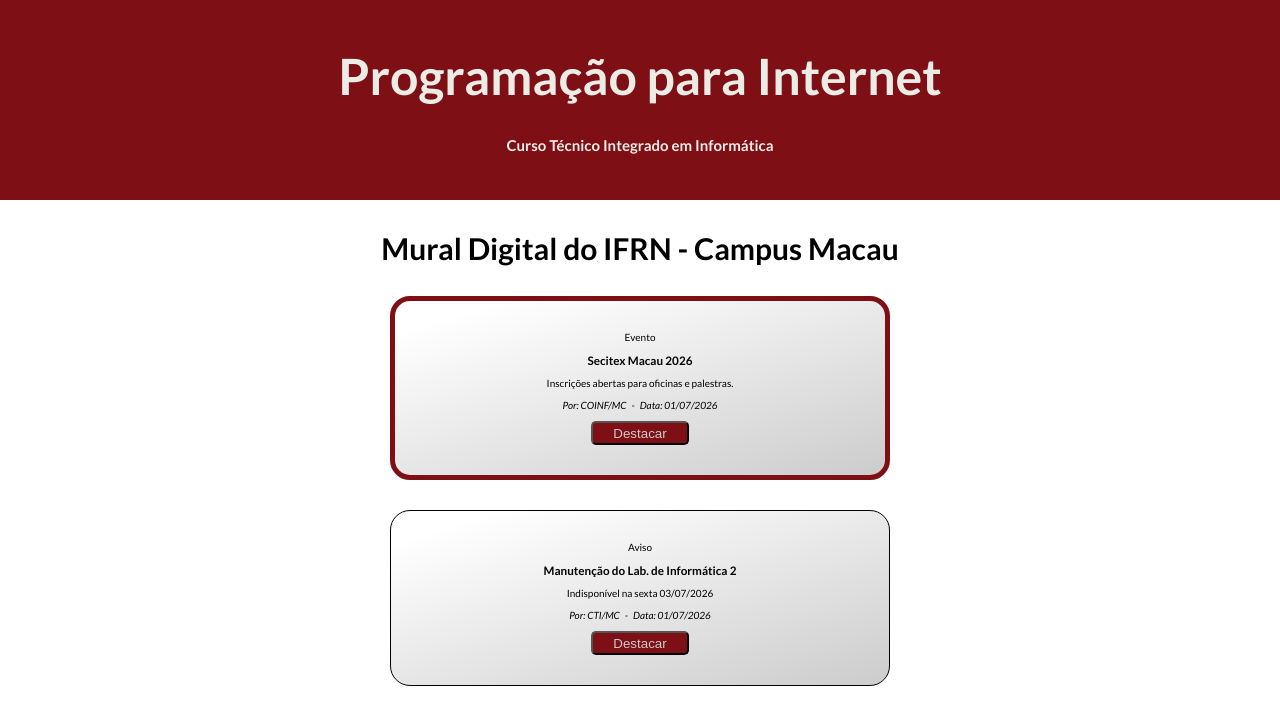
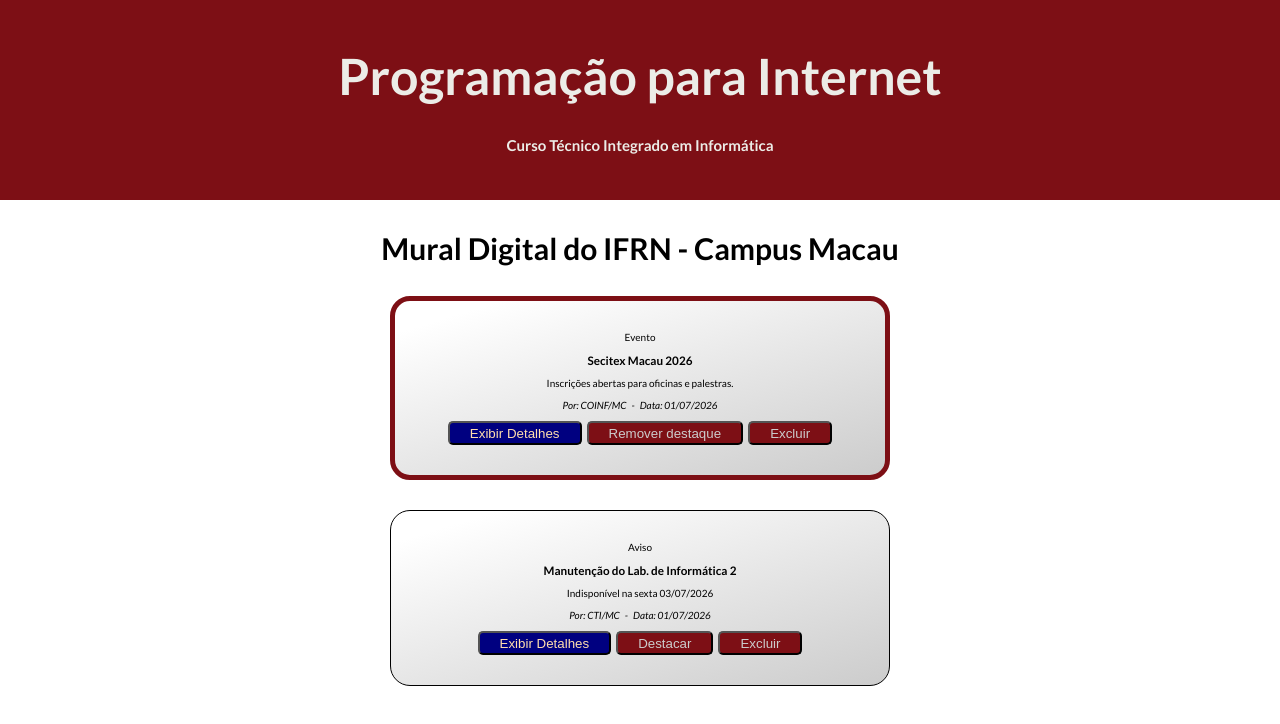
Before and after one commit to moisesbrasao-code/PPI-2026, a React (Vite) app: page / in a window 1280 px wide. Shown: the top 724 px of the page. Built offline with nearby package versions, Linux system fonts and the light colour scheme.

Commit message:
Atualização código

```diff
--- a/src/components/NoticeCard.css
+++ b/src/components/NoticeCard.css
@@ -27,9 +27,18 @@
     font-style: italic;
 }
 
+.notice-actions {
+    display: flex;
+    gap: 0.5rem;
+}
 .notice-actions button {
     background-color: var(--primary);
     color: #ccc;
     padding: 0.25rem 2rem;
     border-radius: 0.5rem;
 }
+
+.notice-actions .details {
+    background-color: navy;
+    color: navajowhite;
+}
--- a/src/components/NoticeCard.jsx
+++ b/src/components/NoticeCard.jsx
@@ -13,8 +13,16 @@
         <span>Data: {notice.date}</span>
       </div>
       <div className="notice-actions">
+        {/* Exibir uma descrição completa do evento. Se ativo, texto do botão = "Fechar Detalhes". */}
+        <button className="details">
+          Exibir Detalhes
+        </button>
         <button onClick={() => onToggleFeatured(notice.id)}>
-          Destacar
+          {notice.featured ? "Remover destaque" : "Destacar"}
+        </button>
+        {/* Excluir o evento da lista */}
+        <button>
+          Excluir
         </button>
       </div>
 
```
